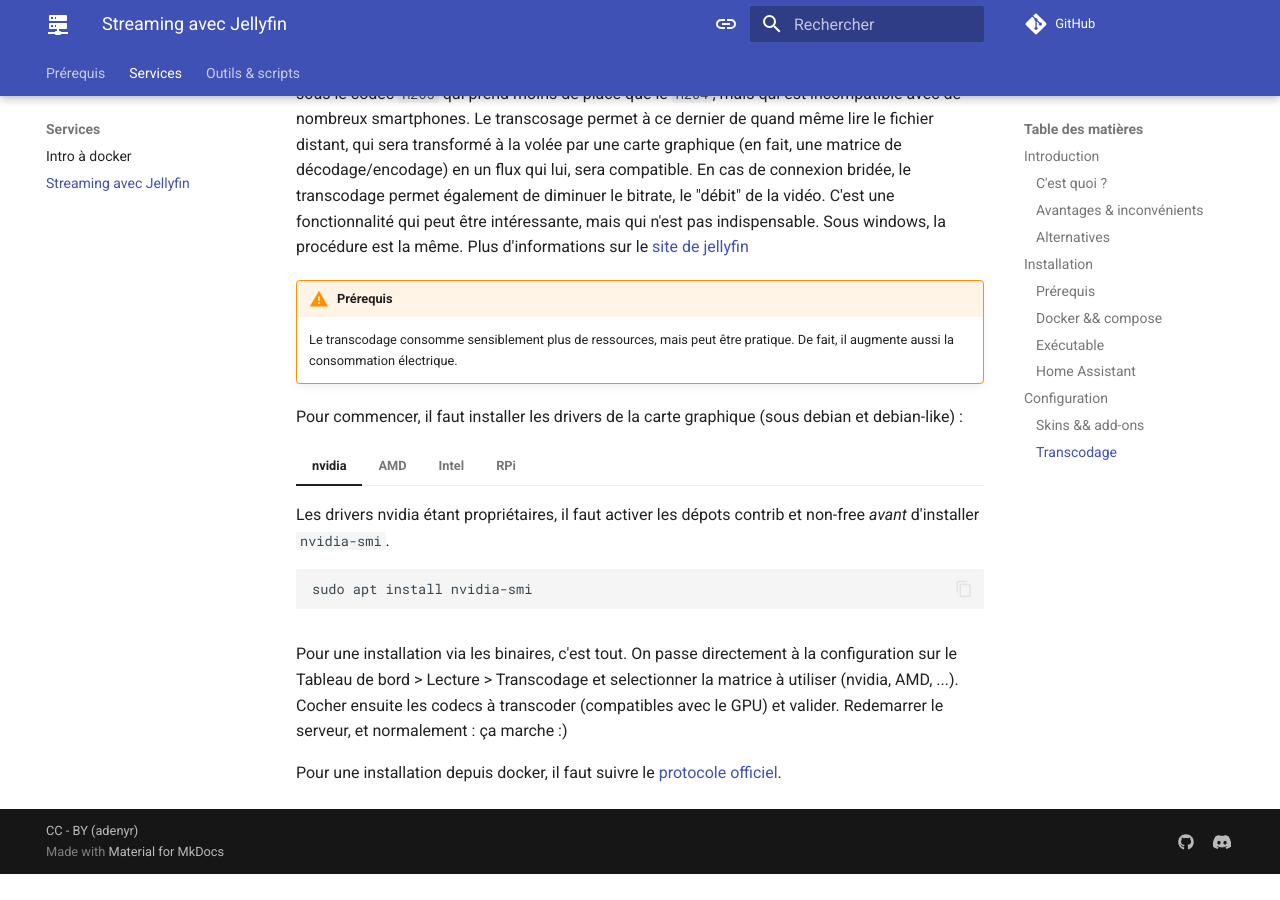
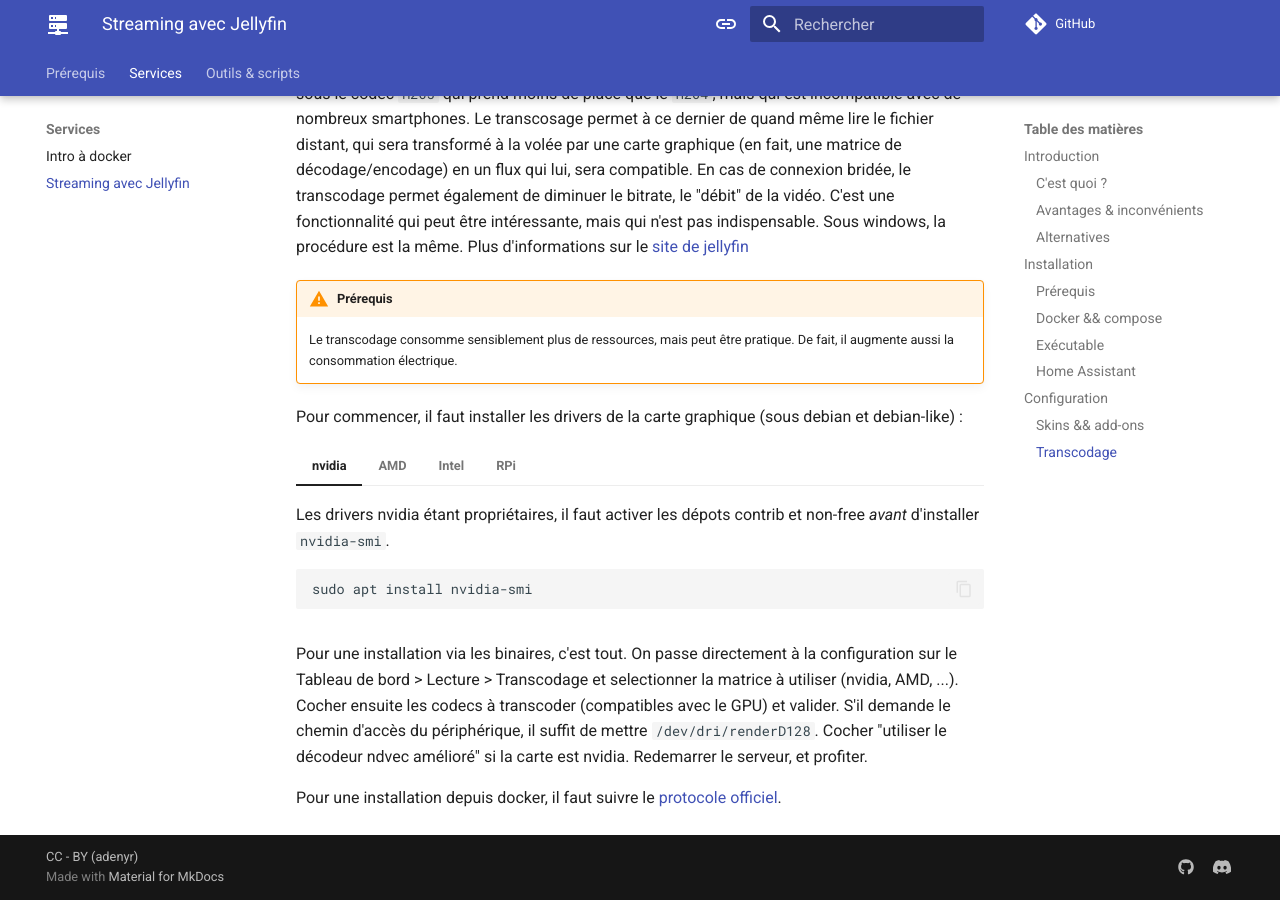
Before and after one commit to adenyrr/become.sh, an MkDocs documentation site: the page built from docs/services/jellyfin.md, in a window 1280 px wide and 900 px high, scrolled down 3624 px. Built offline with MkDocs 1.6.1 and Material for MkDocs 9.7.7, drawn with Linux system fonts in a browser that asks for light colours; comment, search, counter and statistics services are not loaded; before the commit the page ends 4498 px from its top, so only the background shows below that.

Commit message:
Update jellyfin.md
change intel conf

```diff
--- a/docs/services/jellyfin.md
+++ b/docs/services/jellyfin.md
@@ -163,15 +163,26 @@
 === "AMD"
 
     Les pilotes sont inclus dans le noyau linux par défaut, rien à faire :)
+    On peut vérifier si les drivers sont bien installés en cherchant `renderD128` dans :
+    ~~~ bash
+    ls /dev/dri
+    ~~~
 
 === "Intel"
 
-    Ca dépend vraiment de la carte, donc [rendez-vous ici](https://jellyfin.org/docs/general/administration/hardware-acceleration/intel)
+    ~~~ bash
+    sudo apt install -y intel-opencl-icd
+    ~~~
+    On peut vérifier si les drivers sont bien installés en cherchant `renderD128` dans :
+    ~~~ bash
+    ls /dev/dri
+    ~~~
+    Plus d'informations sur le site de [jellyfin](https://jellyfin.org/docs/general/administration/hardware-acceleration/intel)
 
 === "RPi"
 
     Je déconseille l'utilisation du transcodage sur raspberry pi. Les performances sont plus que décevantes. Transcodage (quasi)impossible via Home-Assistant.
 
-Pour une installation via les binaires, c'est tout. On passe directement à la configuration sur le Tableau de bord > Lecture > Transcodage et selectionner la matrice à utiliser (nvidia, AMD, ...). Cocher ensuite les codecs à transcoder (compatibles avec le GPU) et valider. Redemarrer le serveur, et normalement : ça marche :)
+Pour une installation via les binaires, c'est tout. On passe directement à la configuration sur le Tableau de bord > Lecture > Transcodage et selectionner la matrice à utiliser (nvidia, AMD, ...). Cocher ensuite les codecs à transcoder (compatibles avec le GPU) et valider.  S'il demande le chemin d'accès du périphérique, il suffit de mettre `/dev/dri/renderD128`. Cocher "utiliser le décodeur ndvec amélioré" si la carte est nvidia. Redemarrer le serveur, et profiter.
 
 Pour une installation depuis docker, il faut suivre le [protocole officiel](https://jellyfin.org/docs/general/administration/hardware-acceleration/nvidia#configure-with-linux-virtualization).
```
